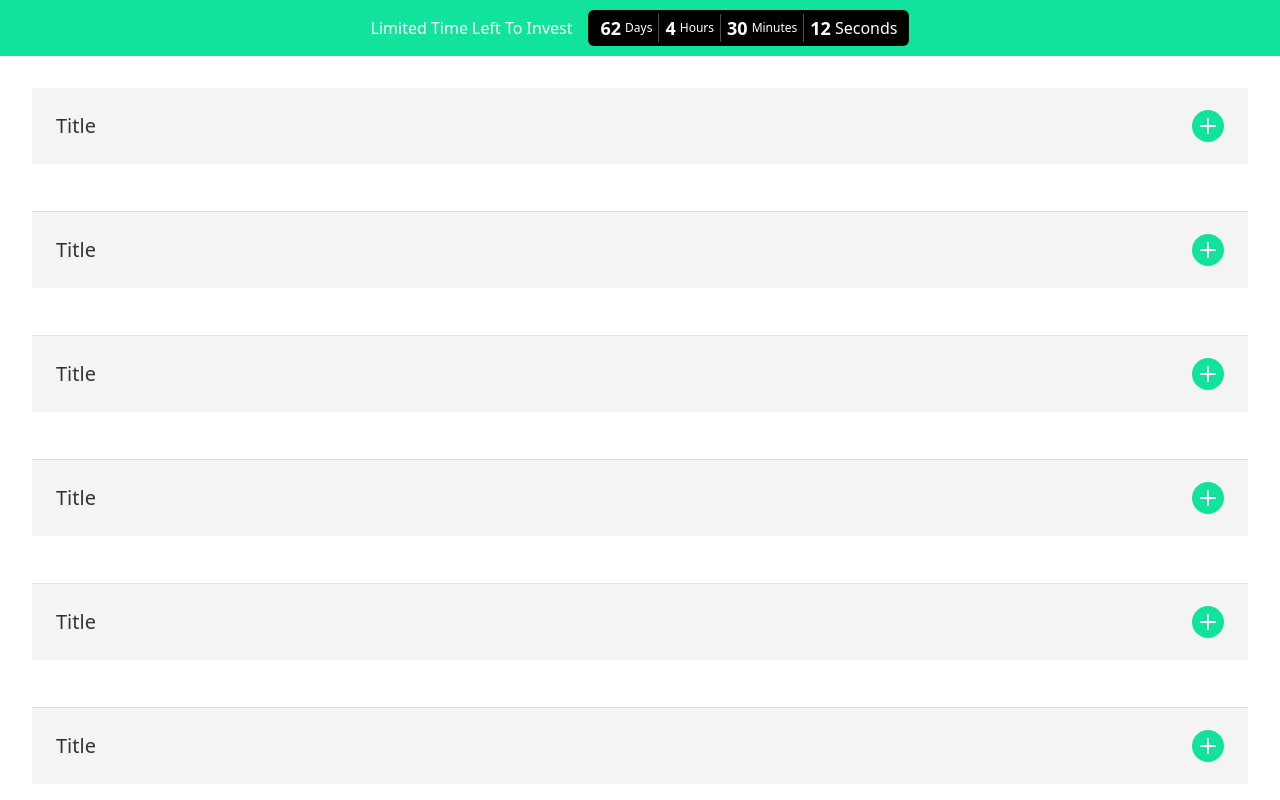
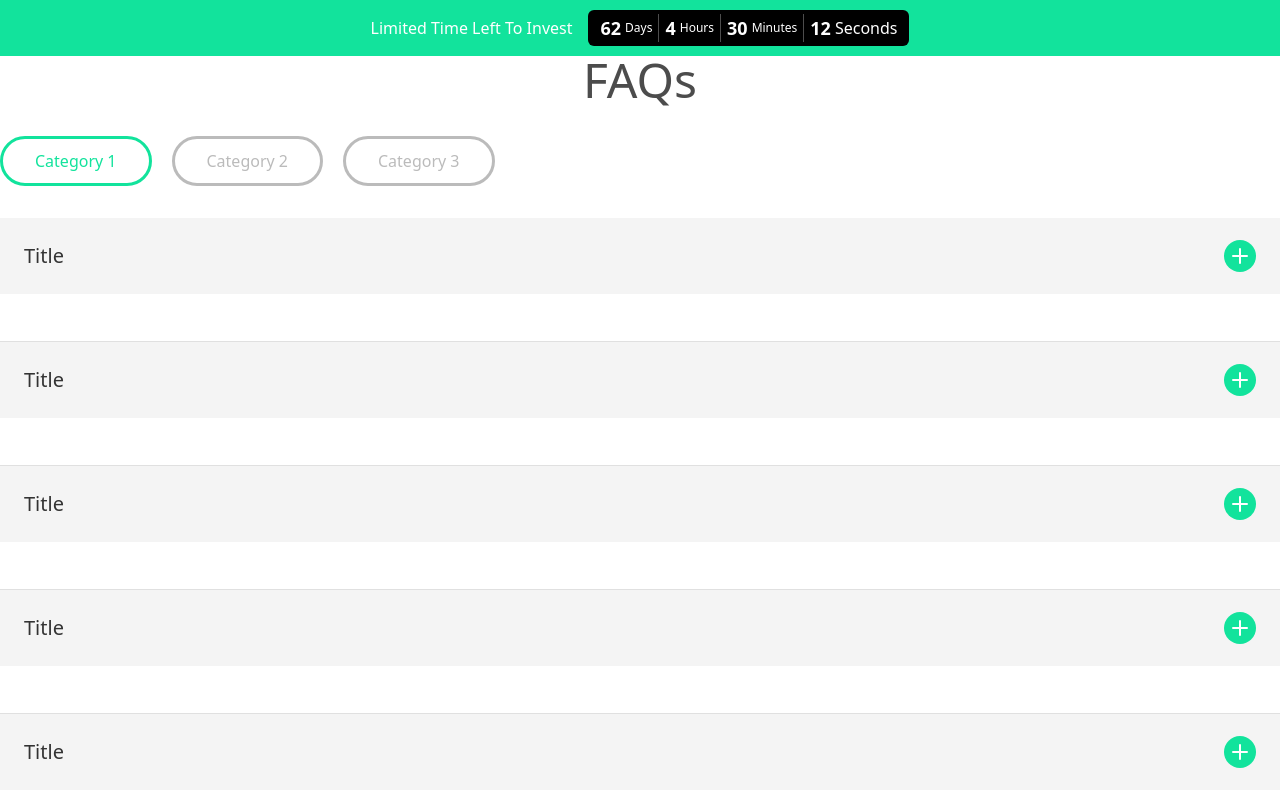
Before and after one commit to timzhenggg/campaign_invest_website, a React (Vite) app: page / in a window 1280 px wide. Shown: the top 800 px of the page. Built offline with nearby package versions, Linux system fonts and the light colour scheme.

Commit message:
feat: added section heading

```diff
--- a/package.json
+++ b/package.json
@@ -14,6 +14,7 @@
     "@emotion/styled": "^11.13.0",
     "@mui/material": "^6.1.5",
     "@mui/system": "^6.1.5",
+    "clsx": "^2.1.1",
     "react": "^18.3.1",
     "react-dom": "^18.3.1"
   },
--- a/src/components/FAQs/FAQs.tsx
+++ b/src/components/FAQs/FAQs.tsx
@@ -1,11 +1,34 @@
-import React from 'react';
+import React, { useState } from 'react';
 import AccordionItem from '../AccordionItem/AccordionItem';
+import SectionHeading from '../UI/SectionHeading/SectionHeading';
+import clsx from 'clsx';
 
 const FAQs: React.FC = () => {
+  const [selectedCategory, setSelectedCategory] = useState<string>("Category 1");
+
+  const handleCategoryChange = (category: string) => {
+    setSelectedCategory(category);
+  };
+
   return (
-    <div>
-      <div className='p-8 flex flex-col gap-12'>
-        {Array.from({length: 10}).map((item, index) => (<AccordionItem key={index} item={{ title: "Title", expanded_description: ["Lalalalal"]}}/>))}
+    <div className='flex flex-col gap-8'>
+      <SectionHeading className='text-center'>FAQs</SectionHeading>
+      <div className='flex items-center gap-5'>
+        {["Category 1", "Category 2", "Category 3"].map((category, index) =>
+        <button
+          key={index}
+          className={clsx(
+            "px-8 py-2.5 rounded-[100px] border-[3px] border-solid border-gray-100 text-gray-100 transition-all duration-300",
+            selectedCategory === category  && "border-primary-green text-primary-green"
+          )}
+          onClick={() => handleCategoryChange(category)}
+        >{category}</button>)}
+      </div>
+
+      {/* list of FAQs */}
+      <div className='flex flex-col gap-12'>
+        {Array.from({ length: 10 }).map((_, index) =>
+          <AccordionItem key={index} item={{ title: "Title", expanded_description: ["Lalalalal"] }} />)}
       </div>
     </div>
   );
--- /dev/null
+++ b/src/components/UI/SectionHeading/SectionHeading.tsx
@@ -0,0 +1,15 @@
+import clsx from 'clsx';
+import React from 'react';
+
+interface Props {
+  children: React.ReactNode;
+  className?: string;
+}
+
+const SectionHeading: React.FC<Props> = ({children, className}) => {
+  return (
+    <h2 className={clsx('text-primary-text font-medium text-5xl', className)}>{children}</h2>
+  );
+};
+
+export default SectionHeading;
--- a/tailwind.config.js
+++ b/tailwind.config.js
@@ -10,6 +10,7 @@ module.exports = {
         "primary-green": "#12E39C",
         "primary-text": "#4C4C4C",
         "primary-text-100": "#333333",
+        "gray-100": "#BBBBBB",
       }
     },
   },
```
Also changed, not shown: 1 other file (tests, documents, lock files or other folders).
